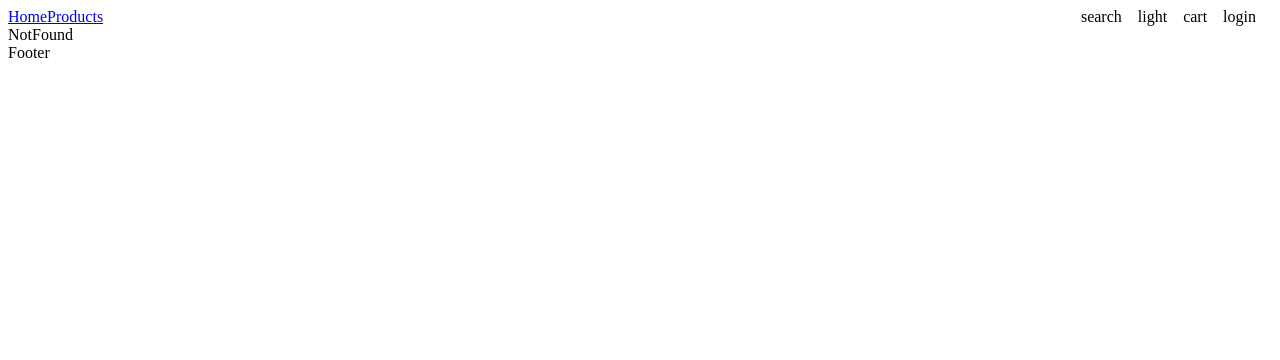
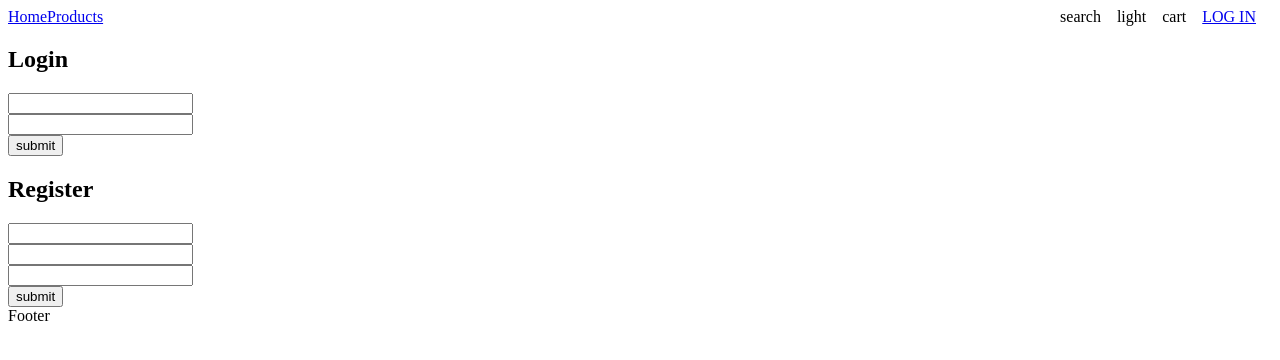
Before and after one commit to HungHoang108/luxelane-frontend, a React (Create React App) app: page /login in a window 1280 px wide. Shown: the top 360 px of the page. Built offline with nearby package versions, Linux system fonts and the light colour scheme; no server answers.

Commit message:
add login and register route

```diff
--- a/src/App.tsx
+++ b/src/App.tsx
@@ -8,6 +8,7 @@ import Root from "./components/root/root.component";
 import NotFound from "./components/not-found/notfound.component";
 import ProductList from "./components/routes/product-list/product-list.component";
 import CartPage from "./components/routes/cart-page/cart-page.routes";
+import Login from "./components/routes/login/login.routes";
 
 const App = () => {
   const dispatch = useAppDispatch();
@@ -21,6 +22,7 @@ const App = () => {
         <Route path="" element={<Home />} />
         <Route path="productlist" element={<ProductList />} />
         <Route path="/cartpage" element={<CartPage />} />
+        <Route path="/login" element={<Login />} />
         <Route path="/*" element={<NotFound />} />
       </Route>
     </Routes>
--- /dev/null
+++ b/src/components/routes/login/login.routes.tsx
@@ -0,0 +1,94 @@
+import React, { ChangeEvent, useState } from "react";
+import axios from "axios";
+
+interface authen {
+  email: string;
+  password: string;
+}
+
+const Login = () => {
+  const [email, setEmail] = useState("");
+  const [password, setPassword] = useState("");
+  const [userName, setUserName] = useState("");
+  const [userEmail, setUserEmail] = useState("");
+  const [userPass, setUserPass] = useState("");
+
+  const handleChange = (e: ChangeEvent<HTMLInputElement>) => {
+    if (e.target.name === "email") {
+      setEmail(e.target.value);
+    } else {
+      setPassword(e.target.value);
+    }
+  };
+  //   const json = { email: email, password: password };
+
+  const handleSubmit = async () => {
+    // console.log(json);
+    const res = await axios.post("https://api.escuelajs.co/api/v1/auth/login", {
+      email: email,
+      password: password,
+    });
+
+    console.log(res.data);
+  };
+
+  const handleRegister = (e: ChangeEvent<HTMLInputElement>) => {
+    if (e.target.name === "username") {
+      setUserName(e.target.value);
+    } else if (e.target.name === "useremail") {
+      setUserEmail(e.target.value);
+    } else {
+      setUserPass(e.target.value);
+    }
+  };
+    const json = { name: userName, email: userEmail, password: userPass };
+  const submitRegister = async () => {
+    const res = await axios.post("https://api.escuelajs.co/api/v1/users/", json);
+    //   .then(function (response) {
+    //     console.log(response);
+    //   })
+    //   .catch(function (error) {
+    //     console.log(error);
+    //   });
+  };
+
+  return (
+    <div>
+      <h2>Login</h2>
+
+      <div>
+        <div>
+          <input type="email" name="email" onChange={handleChange} />
+        </div>
+        <div>
+          <input type="password" name="password" onChange={handleChange} />
+        </div>
+        <div>
+          <button onClick={handleSubmit}>submit</button>
+        </div>
+      </div>
+
+      <div>
+        <h2>Register</h2>
+        <div>
+          <input type="text" name="username" onChange={handleRegister} />
+        </div>
+        <div>
+          <input type="email" name="useremail" onChange={handleRegister} />
+        </div>
+        <div>
+          <input
+            type="password"
+            name="userpassword"
+            onChange={handleRegister}
+          />
+        </div>
+        <div>
+          <button onClick={submitRegister}>submit</button>
+        </div>
+      </div>
+    </div>
+  );
+};
+
+export default Login;
--- a/src/components/routes/navigation/nav.component.tsx
+++ b/src/components/routes/navigation/nav.component.tsx
@@ -23,7 +23,9 @@ const Navigation = () => {
           <div onClick={cartStatus} className="nav-icon_cart">
             cart
           </div>
-          <div>login</div>
+          <div>
+            <Link to="login">LOG IN</Link>
+          </div>
         </div>
       </div>
       <div className="navBox-cart">{status && <Cart />}</div>
```
